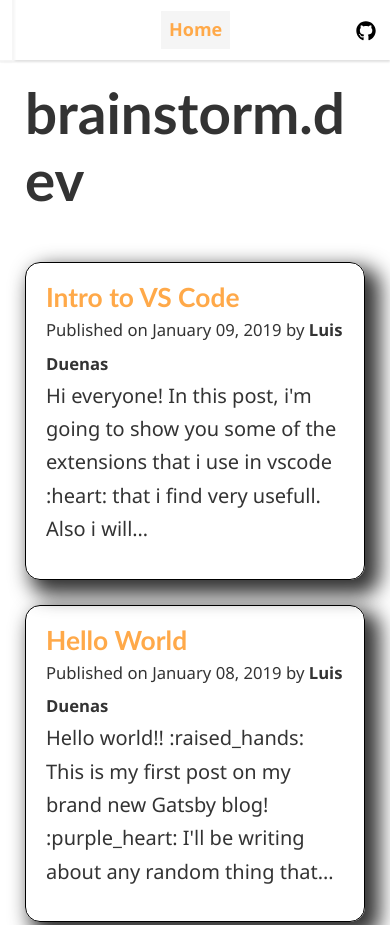
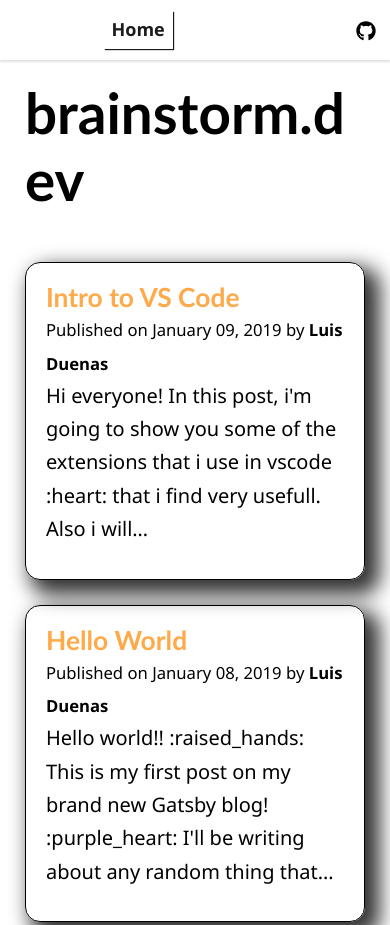
Before and after one commit to luisduenas/gatsby-blog, a Gatsby site: page / in a window 390 px wide. Shown: the top 925 px of the page. Built offline with nearby package versions, Linux system fonts and the light colour scheme; Gatsby itself is replaced by a stand-in of ours; some packages are replaced by stand-ins of ours.

Commit message:
refactor css

```diff
--- a/content/blog/20190108_introduction-to-vs-code/index.md
+++ b/content/blog/20190108_introduction-to-vs-code/index.md
@@ -32,9 +32,6 @@ Well, enought advertising, let's get to the point.
 - You can save many Code snipets
 - You can add a lot of custom Themes
 - All the extensions you can download!
-
-
-
 
 
 **Extensions, extensions, extensions!!** :raised_hands:
@@ -96,6 +93,8 @@ If you're a web developer, this extension will make your life a lot easier, forg
 
 [You can find more info here](URL "Official Repository")
 
+Here are listed more usefull extensions that i recently started to use, maybe in another later post i can tell you more about them.
+
 ## Other util extensions
 - Markdown PDF:
     - Export your markdown to pdf, html, png or jpeg  with a simple right click.
@@ -106,8 +105,9 @@ If you're a web developer, this extension will make your life a lot easier, forg
 - Import Cost
 - highlight-matching-tag
 
+Well, enought of extensions, let's talk about common commands.
 
-[You can find more info here](URL "Official Repository")
+## Basic Editing
 
 
 
--- a/gatsby-config.js
+++ b/gatsby-config.js
@@ -8,7 +8,7 @@ module.exports = {
       github: `luisduenas`,
     },
     commentsRepository: 'luisduenas/blog-comments-tracker',
-    commentsTheme: 'github-light'//github-dark
+    commentsTheme: 'github-light'//github-dark //github-light
   },
   plugins: [
     {
--- a/src/components/header.css
+++ /dev/null
@@ -1,138 +0,0 @@
-.main-nav {
-    margin-bottom: 1.45rem;
-}
-
-.header {
-  /* padding: 1.45rem 1.0875rem; */
-    background-color: rgb(255, 255, 255);
-    box-shadow: 0 2px 2px #0000001f;
-    z-index: 233;
-    width: 100%;
-    color: white;
-    top: 0;
-    left: 0;
-    position: fixed;
-    height: 3rem;
-    will-change: transform;
-    display: flex;
-}
-
-.header a {
-    text-decoration: none;
-}
-
-.logostyle {
-    color: #000000d6;
-    background: #dfdfd500;
-    padding: 0.3rem;
-    margin-left: 0.8rem;
-    height: 100%;
-    display: flex;
-    align-items: center;
-    /* box-shadow: inset -97px 0px 0px 8px #f9f9f9; */
-    letter-spacing: 0.2rem;
-    /* border: 1px solid rgb(0, 0, 0); */
-    text-shadow: 0px 1px 0px white;
-    transition: all 0.3s ease-in;
-
-}
-
-.logostyle:hover {
-    box-shadow: -1px 0px 0px 2px #f5f5f5;
-}
-
-.nav {
-    display: flex;
-    justify-content: space-between;
-    align-items: center;
-
-    transform: scale(0);
-    width: 50%;
-    margin: 0 auto;
-    transition: all 0.3s ease-in;
-}
-
-.nav.active {
-    transform: scale(1);
-    transition: all 0.3s;
-}
-
-.startnav {
-    margin: 0 auto;
-}
-
-.navbtn {
-    position: fixed;
-    top: 3rem;
-    right: 0%;
-    background: #1f0505;
-    font-size: 0.7rem;
-    color: rgba(255, 217, 0, 0.918);
-    font-weight: 700;
-}
-
-@media only screen and (max-width: 900px) {
-    .nav {
-        overflow-x: scroll;
-        overflow-y: hidden;
-        margin-right: 2rem;
-    }
-    .logostyle {
-        margin-left: 0;
-        box-shadow: 1px 0px 2px 2px rgb(246, 246, 246);
-        font-weight: 200;
-        font-size: unset;
-    }
-
-    .navbtn {
-        display: none;
-    }
-}
-
-@media only screen and (max-width: 320px) {
-    .logostyle {
-        font-size: small;
-    }
-}
-
-.nav a {
-    margin-left: 0.3rem;
-    color: rgb(27, 27, 27);
-    padding: 0.2rem 0.4rem;
-    font-size: 0.9rem;
-    background-color: #ffffff7a;
-    box-shadow: inset 1px 1px 1px whitesmoke;
-    transition: all 0.3s ease-in;
-    font-weight: 700;
-}
-
-.nav a:hover {
-    box-shadow: inset 1px 41px 0px 0px #f5f5f5;
-}
-
-.github {
-    position: fixed;
-    right: 0.7rem;
-    top: 0.9rem;
-}
-
-.progress-bar{
-    /* appearance: none; */
-    left: 0;
-    top: 0;
-    position: fixed;
-    z-index: 455;
-    background-color: transparent;
-    height: 4px;
-    width: 100%;
-}
-
-.bar{
-    top: 0;
-    position: absolute;;
-    background: #ffa949;
-    box-shadow: 1px 1px 1px whitesmoke;
-    left: 0;
-    height: 100%;
-    width: 0;
-}
--- a/src/components/header.js
+++ b/src/components/header.js
@@ -1,7 +1,5 @@
 import React from 'react';
 import Link from 'gatsby-link';
-import './header.css';
-// import GithubIcon from 'react-icons/lib/go/mark-github'
 import { FaGithub } from 'react-icons/fa'
 
 
@@ -49,20 +47,17 @@ class Header extends React.Component {
               {siteTitle}
             </Link>
           <nav
-            className={'nav active'}
-            aria-hidden={false}
+            className={'nav hover'}
           >
             <Link
               to={'/'}
-              activeStyle={{ backgroundColor: '#f5f5f5' }}
-
             >
               Home
             </Link>
           </nav>
 
           <a
-            className="github"
+            className="github hover"
             href="https://github.com/luisduenas"
             target="_blank"
             rel="noopener noreferer"
--- a/src/pages/index.js
+++ b/src/pages/index.js
@@ -18,18 +18,19 @@ class BlogIndex extends React.Component {
         {posts.map(({ node }) => {
           const title = node.frontmatter.title || node.fields.slug;
           return (
-                <div key={node.fields.slug} className="blog-preview group">
+            <Link style={{ boxShadow: `none` }} to={node.fields.slug}>
+            <div key={node.fields.slug} className="blog-preview group hover">
                   <div className="blog-preview-content">
                     <h3>
-                      <Link style={{ boxShadow: `none` }} to={node.fields.slug}>
                         {title}
-                      </Link>
                     </h3>
                     <small>Published on {node.frontmatter.date}</small>
                     <small> by <strong>{node.frontmatter.creator}</strong></small>
                     <p dangerouslySetInnerHTML={{ __html: node.excerpt }} />
                   </div>
                 </div>
+                </Link>
+
           )
         })}
       </Layout>
--- a/src/styles/global.css
+++ b/src/styles/global.css
@@ -1,6 +1,20 @@
-/* ---------- GLOBAL STYLES LIGTH THEME ---------- */
+/* ---------- GLOBAL STYLES ---------- */
 * {
     box-sizing: border-box;
+}
+
+body,
+.header {
+    background: rgb(255, 255, 255);
+    /* background: rgb(61, 60, 60); */
+    font-family: 'Segoe UI';
+}
+
+body,
+.header,
+p,
+a:link {
+    color: black;
 }
 
 html {
@@ -16,9 +30,6 @@ h4, {
 
 body {
     border-bottom: 10px solid #ffa949;
-    background-color: rgb(255, 255, 255);
-    font-family: 'Segoe UI';
-
 }
 img {
     border-radius: 10px;
@@ -35,11 +46,7 @@ td {
 }
 
 a:link {
-    color: #ffa949;
     text-decoration: none;
-}
-a:visited {
-    color: lightblue;
 }
 
 .main-footer {
@@ -66,6 +73,7 @@ a:visited {
 
 .blog-preview h3 {
     margin-bottom: 0;
+    color: #ffa949;
 }
 
 .blog-preview img {
@@ -77,3 +85,77 @@ a:visited {
     display: table;
     clear: both;
 }
+
+.hover {
+    transition: transform .2s;
+}
+.hover:hover {
+    transform: scale(1.03);
+}
+
+/* ---------- HEADER ---------- */
+.main-nav {
+    margin-bottom: 1.45rem;
+}
+
+.header {
+    box-shadow: 0 2px 2px #0000001f;
+    z-index: 233;
+    width: 100%;
+    top: 0;
+    left: 0;
+    position: fixed;
+    height: 3rem;
+    will-change: transform;
+    display: flex;
+}
+
+.header a {
+    text-decoration: none;
+}
+
+.nav {
+    display: flex;
+    justify-content: space-between;
+    align-items: center;
+    width: 50%;
+    margin: 0 auto;
+    transition: all 0.3s ease-in;
+}
+
+.nav a {
+    margin-left: 0.3rem;
+    color: rgb(27, 27, 27);
+    padding: 0.2rem 0.4rem;
+    font-size: 0.9rem;
+    box-shadow:  1px 1px 1px ;
+    transition: all 0.3s ease-in;
+    font-weight: 700;
+}
+
+
+
+.github {
+    position: fixed;
+    right: 0.7rem;
+    top: 0.9rem;
+}
+
+.progress-bar{
+    left: 0;
+    top: 0;
+    position: fixed;
+    z-index: 455;
+    background-color: transparent;
+    height: 4px;
+    width: 100%;
+}
+
+.bar{
+    top: 0;
+    position: absolute;;
+    background: #ffa949;
+    left: 0;
+    height: 100%;
+    width: 0;
+}
--- a/src/templates/blog-post.js
+++ b/src/templates/blog-post.js
@@ -66,11 +66,7 @@ class BlogPostTemplate extends React.Component {
         />
         <Comments/>
         <Link
-            style={{
-              boxShadow: `none`,
-              textDecoration: `none`,
-              color: `inherit`,
-            }}
+            className="hover"
             to={`/`}
           >
             Return to homepage
```
